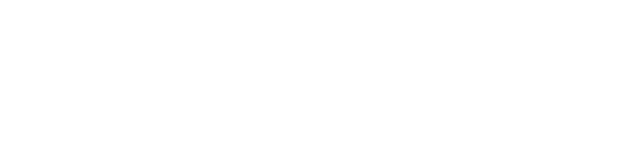
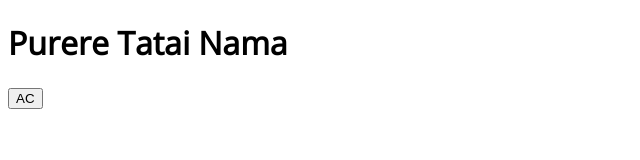
Before and after one commit to rena-deane/js-calculator, a plain HTML site: page index.html in a window 1280 px wide. Shown: the whole page, without its empty margins (0-640 px from the left). Drawn offline with nearby package versions, Linux system fonts and the light colour scheme.

Commit message:
add inner container div

```diff
--- a/index.html
+++ b/index.html
@@ -7,16 +7,20 @@
 </head>
 <body>
 
-<!-- add container -->
+<!-- container -->
   <div id="container">
-  <div id="calc-heading">
+    <div id="calc-heading">
+      <h1>Purere Tatai Nama</h1>
+    </div>
+    <!-- inner-container -->
+    <div id="inner-container">
 
-  </div>
-    <div id="see-equation">
-      <!-- this is where the equation is see -->
-    </div>
-    <div id="buttons-wrapper">
-
+      <div id="see-equation">
+        <!-- this is where the equation is see -->
+      </div>
+      <div id="buttons-wrapper">
+        <input type="button" id="allClear" value="AC">
+      </div>
     </div>
   </div>
 
```
